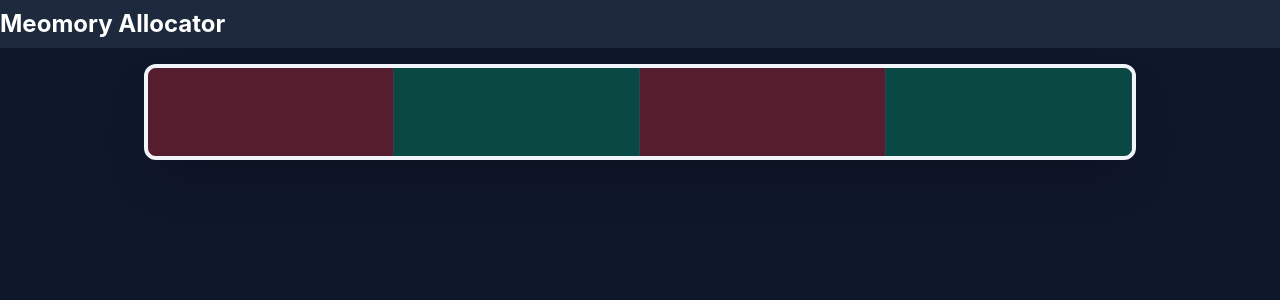
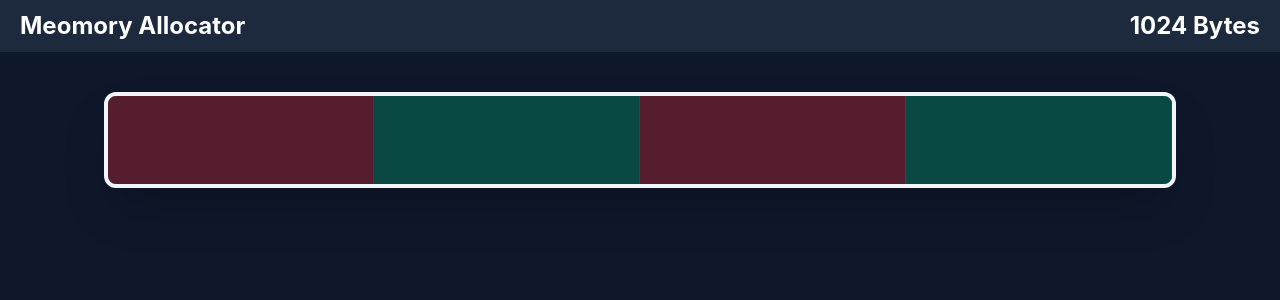
Before and after one commit to alex1bondoc/Heap-Visualizer, a React (Vite) app: page / in a window 1280 px wide. Shown: the top 300 px of the page. Built offline with nearby package versions, Linux system fonts and the light colour scheme.

Commit message:
Learned more

```diff
--- a/src/App.tsx
+++ b/src/App.tsx
@@ -4,12 +4,11 @@
 import Heap from './Components/Heap'
 import Header from './Components/Header'
 function App() {
-  const [count, setCount] = useState(0)
-
+  const [heapSize, setHeapSize] = useState(1024)
   return (
     <div className="flex flex-col h-screen w-full bg-slate-900  ">
-        <Header></Header>
-        <Heap></Heap>
+        <Header size={heapSize}></Header>
+        <Heap size={heapSize}></Heap>
     </div>
   )
 }
--- a/src/Components/Header.tsx
+++ b/src/Components/Header.tsx
@@ -1,7 +1,8 @@
-export default function Header() {
+export default function Header({size} : {size: number}) {
     return (
-        <div className="flex w-full bg-slate-800 h-12 items-center">
-            <h1 className="text-2xl font-bold text-white center-width">Meomory Allocator</h1>
+        <div className="flex flex-row w-full bg-slate-800 h-13 items-center justify-between">
+            <h1 className="text-2xl font-bold text-white m-5 me-">Meomory Allocator</h1>
+            <h1 className="text-2xl font-bold text-white m-5">{size} Bytes</h1>
         </div>
     )
 }
--- a/src/Components/Heap.tsx
+++ b/src/Components/Heap.tsx
@@ -8,15 +8,14 @@
     new MemoryBlock(1, 256, 'FREE'),
 ]
 
-export default function Heap() {
+export default function Heap({size} : {size: number}) {
     const [head, setHead] = useState(blocks)
-    const [size, setSize] = useState(1024)
     useEffect(() => {
         setHead(blocks)
     }, [blocks])
 
     return (
-        <div className="flex flex-col gap-2 w-full max-w-5xl mx-auto p-4">
+        <div className="flex flex-col gap-2 w-9/10 max-width-9xl mx-auto p-10">
             <div className="flex w-full h-24 bg-slate-900 rounded-xl border-4 border-slate-100 overflow-hidden shadow-2xl">
                 {head.map((block) => {
                     const width = block.getPercentage(size);
```
